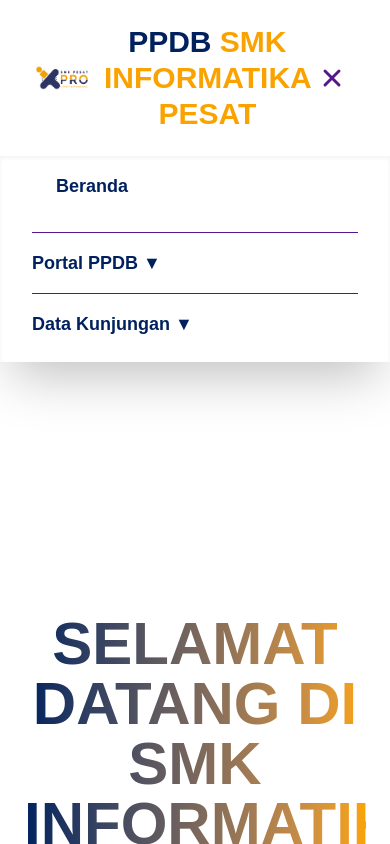
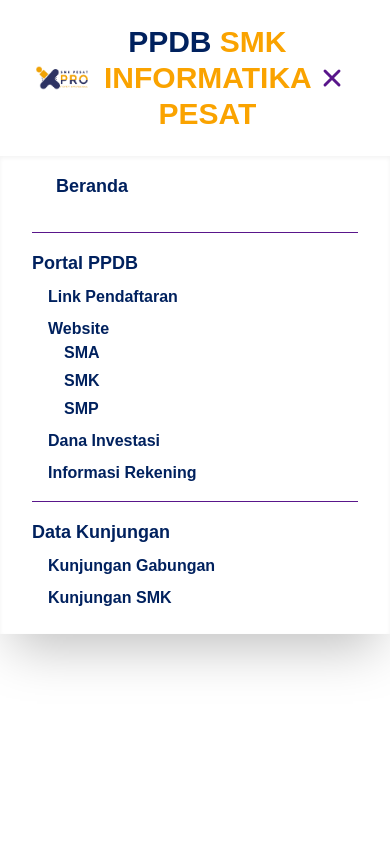
Before and after one commit to Padlyach/PPDB_FE, a Next.js app: page / in a window 390 px wide. Both pictures are taken after a click on the button "Toggle Menu". Shown: the top 844 px of the page. Built offline with nearby package versions, Linux system fonts and the light colour scheme.

Commit message:
refactor: update

```diff
--- a/src/components/navbar.tsx
+++ b/src/components/navbar.tsx
@@ -8,11 +8,6 @@ export default function Navbar() {
   const [isPortalOpen, setIsPortalOpen] = useState(false);
   const [isWebsiteOpen, setIsWebsiteOpen] = useState(false);
   const [isKunjunganOpen, setIsKunjunganOpen] = useState(false);
-
-  // Tambahan untuk dropdown mobile
-  const [mobilePortalOpen, setMobilePortalOpen] = useState(false);
-  const [mobileWebsiteOpen, setMobileWebsiteOpen] = useState(false);
-  const [mobileKunjunganOpen, setMobileKunjunganOpen] = useState(false);
 
   return (
     <nav className="bg-white text-purple-900 shadow-2xl sticky top-0 z-50 backdrop-blur-sm">
@@ -93,39 +88,29 @@ export default function Navbar() {
 
             {/* Mobile Portal PPDB */}
             <li className="border-t pt-4">
-              <button onClick={() => setMobilePortalOpen(!mobilePortalOpen)} className="w-full text-left text-[#00215E] hover:text-[#FAA300]">
-                Portal PPDB {mobilePortalOpen ? '▲' : '▼'}
-              </button>
-              {mobilePortalOpen && (
+              <span className="block text-[#00215E]">Portal PPDB</span>
               <ul className="mt-2 pl-4 space-y-2 text-base">
-                  <li><Link href="/portal-ppdb/link-pendaftaran" onClick={() => setIsOpen(false)} className="block text-[#00215E] hover:text-[#FAA300]">Link Pendaftaran</Link></li>
+                <li><Link href="/link-pendaftaran" onClick={() => setIsOpen(false)} className="block text-[#00215E] hover:text-[#FAA300]">Link Pendaftaran</Link></li>
                 <li>
-                    <button onClick={() => setMobileWebsiteOpen(!mobileWebsiteOpen)} className="w-full text-left text-[#00215E] hover:text-[#FAA300]">Website {mobileWebsiteOpen ? '▲' : '▼'}</button>
-                    {mobileWebsiteOpen && (
+                  <span className="block text-[#00215E]">Website</span>
                   <ul className="ml-4 space-y-1">
                     <li><Link href="/website/sma" onClick={() => setIsOpen(false)} className="block text-[#00215E] hover:text-[#FAA300]">SMA</Link></li>
                     <li><Link href="/website/smk" onClick={() => setIsOpen(false)} className="block text-[#00215E] hover:text-[#FAA300]">SMK</Link></li>
                     <li><Link href="/website/smp" onClick={() => setIsOpen(false)} className="block text-[#00215E] hover:text-[#FAA300]">SMP</Link></li>
                   </ul>
-                    )}
                 </li>
-                  <li><Link href="/portal-ppdb/dana-investasi" onClick={() => setIsOpen(false)} className="block text-[#00215E] hover:text-[#FAA300]">Dana Investasi</Link></li>
-                  <li><Link href="/portal-ppdb/informasi-rekening" onClick={() => setIsOpen(false)} className="block text-[#00215E] hover:text-[#FAA300]">Informasi Rekening</Link></li>
+                <li><Link href="/dana-investasi" onClick={() => setIsOpen(false)} className="block text-[#00215E] hover:text-[#FAA300]">Dana Investasi</Link></li>
+                <li><Link href="/info-rekening" onClick={() => setIsOpen(false)} className="block text-[#00215E] hover:text-[#FAA300]">Informasi Rekening</Link></li>
               </ul>
-              )}
             </li>
 
             {/* Mobile Data Kunjungan */}
             <li className="border-t pt-4">
-              <button onClick={() => setMobileKunjunganOpen(!mobileKunjunganOpen)} className="w-full text-left text-[#00215E] hover:text-[#FAA300]">
-                Data Kunjungan {mobileKunjunganOpen ? '▲' : '▼'}
-              </button>
-              {mobileKunjunganOpen && (
+              <span className="block text-[#00215E]">Data Kunjungan</span>
               <ul className="mt-2 pl-4 space-y-2 text-base">
                 <li><Link href="/kunjungan/gabungan" onClick={() => setIsOpen(false)} className="block text-[#00215E] hover:text-[#FAA300]">Kunjungan Gabungan</Link></li>
                 <li><Link href="/kunjungan/smk" onClick={() => setIsOpen(false)} className="block text-[#00215E] hover:text-[#FAA300]">Kunjungan SMK</Link></li>
               </ul>
-              )}
             </li>
           </ul>
         </div>
```
Lines whose indentation alone changed are shown as unchanged.
